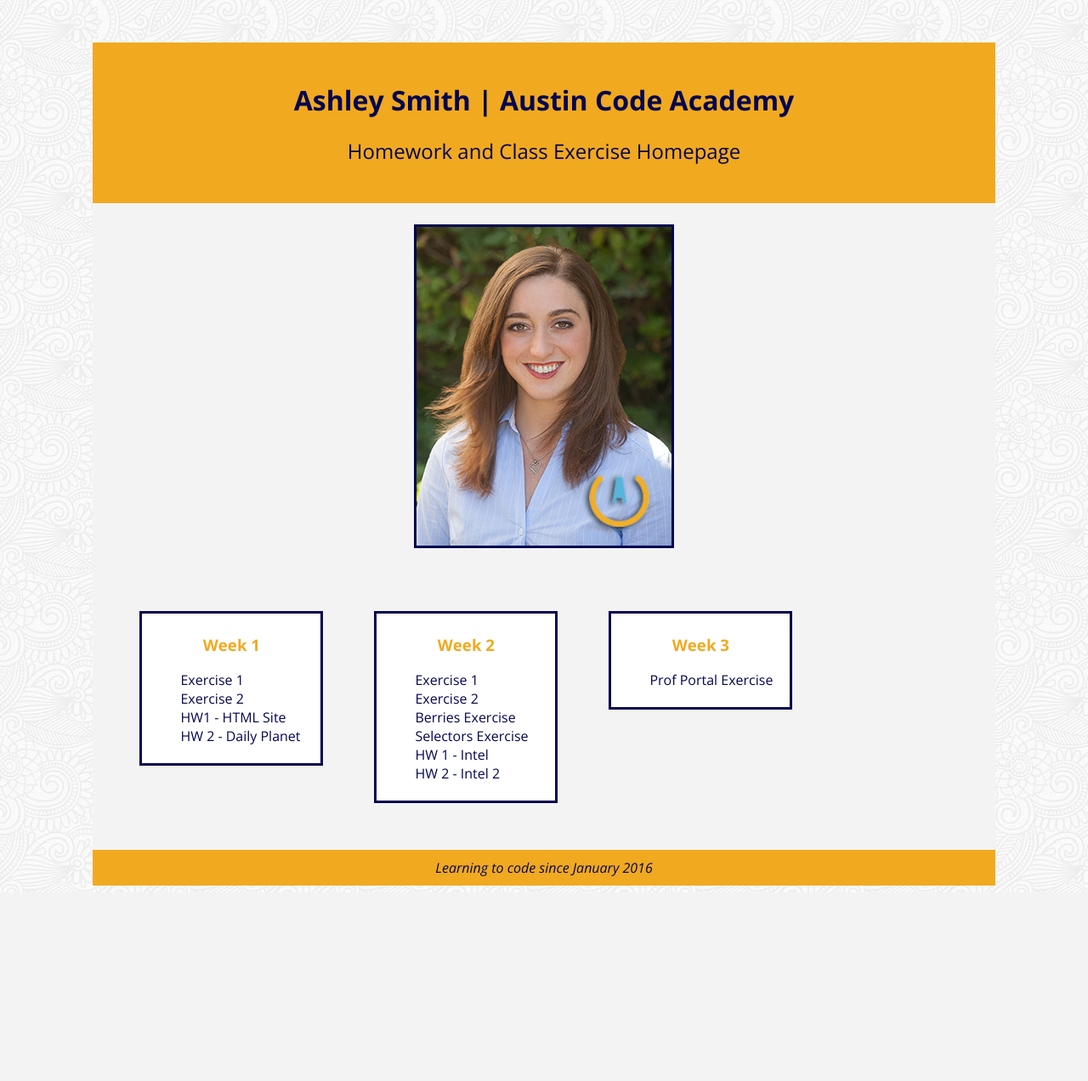
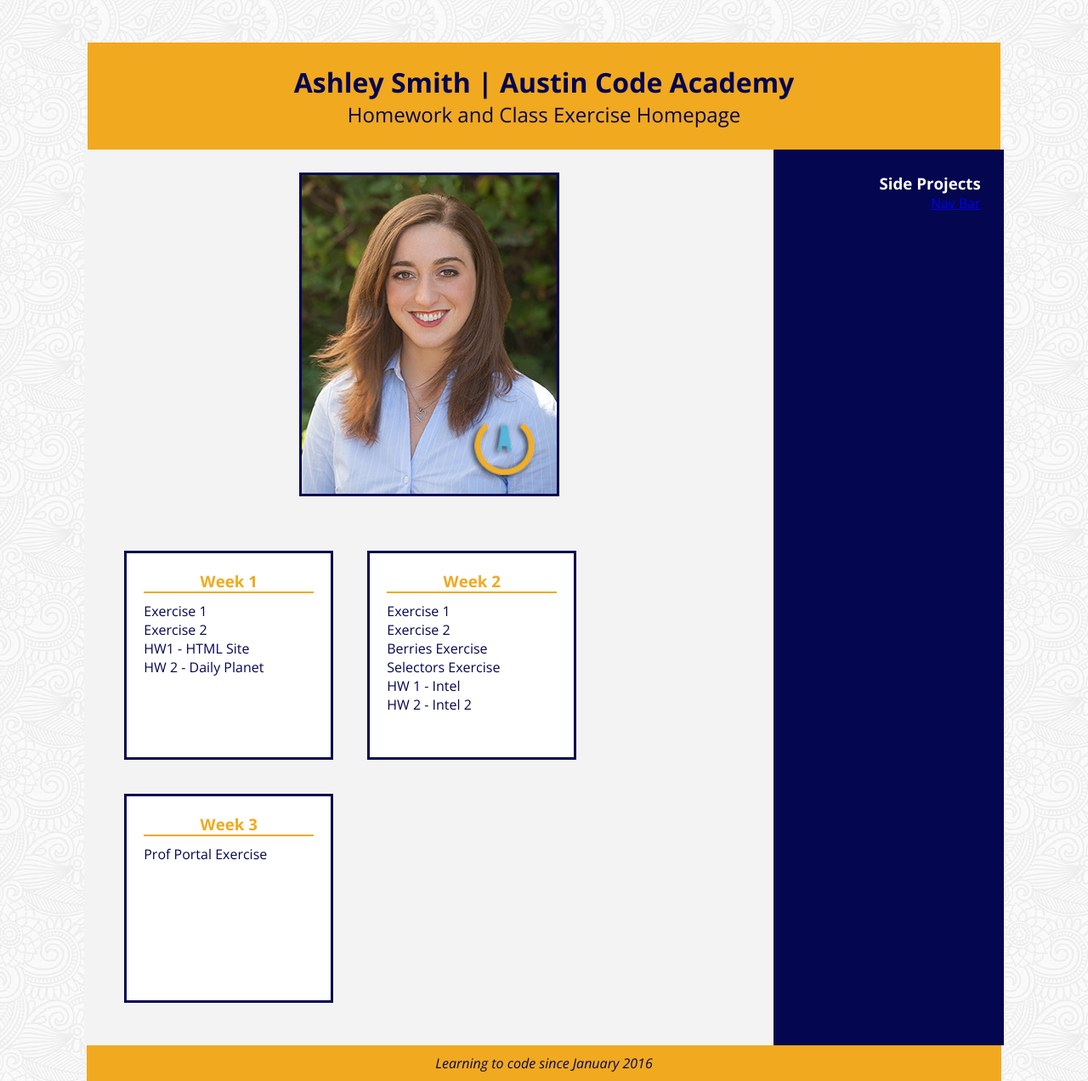
Before and after one commit to ashley-austincoder/ashley-austincoder.github.io, a PHP site: page / in a window 1280 px wide. Shown: the whole page at 85% size. Before the commit the page ends 1042 px from the top, so only its background shows below. Run offline with PHP 8.4, Linux system fonts and the light colour scheme.

Commit message:
added side projects

```diff
--- a/css/style.css
+++ b/css/style.css
@@ -3,7 +3,10 @@ navy: #040650
 gold: #f1a91f
 */
 
-
+* {
+    margin: 0;
+    padding: 0;
+}
 
 body {
     background-image: url("/img/symphony.png");
@@ -12,10 +15,10 @@ body {
 }
 
 .container {
-    width: 80%;
+    width: 84.5%;
     margin: auto;
     background-color: #f3f3f3;
-    padding: 25px;
+    padding: 0px;
     clear: both;
 }
 
@@ -37,9 +40,11 @@ h2 {
     font-weight: 200;
 }
 
-h3 {
+div > h3 {
     text-align: center;
+    border-bottom: 2px solid #f1a91f;
     color: #f1a91f;
+    margin-bottom: 10px;
 }
 
 ul {
@@ -50,7 +55,7 @@ li {
     text-align: left;
 }
 
-a:link, a:visited {
+ul li a:link, a:visited {
     color:#040650;
     text-decoration: none;
 }
@@ -65,11 +70,12 @@ a:hover {
 
 .week {
     width: 200px;
+    height: 200px;
     border: 3px solid #040650;
     background-color: white;
-    padding: 5px;
+    padding: 20px;
     float: left;
-    margin: 30px;
+    margin: 20px;
 }
 
 
@@ -91,6 +97,22 @@ footer {
     clear: both;
 }
 
+main {
+    width: 70%;
+    float: left;
+    padding: 2.5%;
+}
+
+aside {
+    width: 20%;
+    float: right;
+    background-color: #040650;
+    color: white;
+    padding: 2.5%;
+    height: 1000px;
+    text-align: right;
+}
+
 .self_clear:after {
   content: "";
   clear: both;
--- a/index.html
+++ b/index.html
@@ -66,8 +66,18 @@
 
             </div> <!-- end linkstohw -->
 
+         </main>
 
-        </main>
+            <aside class="sidebar">
+
+                <h3> Side Projects </h3>
+                <a href="AustinCodingAcademy_Spring2016/extraPracticeProjects/navBar%2520/index.html">Nav Bar</a>
+
+
+            </aside>
+
+
+
 
 
 
```
